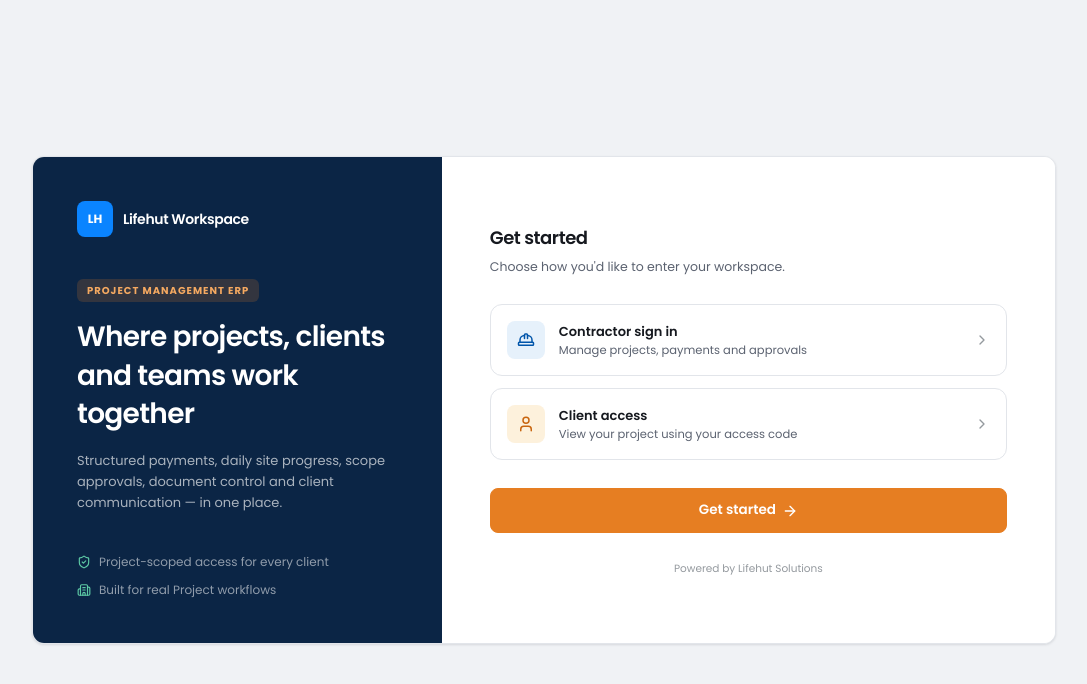
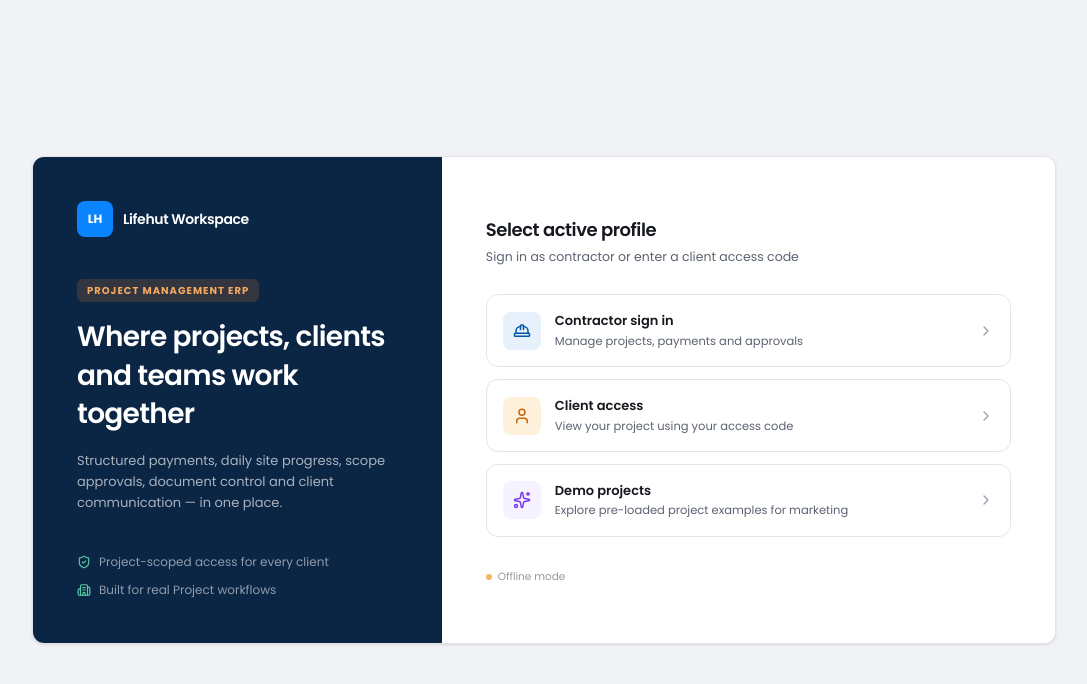
Before and after one commit to lifehutsolutions-web/Main, a React (Vite) app in the folder workspace/: page / in a window 1280 px wide. Shown: the top 684 px of the page, without its empty margins (96-1183 px from the left). Built offline with nearby package versions, Linux system fonts and the light colour scheme; no server answers.

Commit message:
WIP before Codespace rebuild

```diff
--- a/workspace/src/App.tsx
+++ b/workspace/src/App.tsx
@@ -15,7 +15,7 @@ import ContractorPortal from './components/ContractorPortal';
 import ClientPortal from './components/ClientPortal';
 import DbManager from './components/DbManager';
 import ProfileSetupModal from "./components/ProfileSetupModal";
-import { HardHat, User, ArrowRight, Building2, ShieldCheck, ChevronRight, AlertTriangle, ExternalLink } from 'lucide-react';
+import { HardHat, User, ArrowRight, Building2, ShieldCheck, ChevronRight, AlertTriangle, ExternalLink, ShieldAlert, LogOut, Sparkles } from 'lucide-react';
 import {
   auth,
   db as fdb,
@@ -49,10 +49,21 @@ export default function App() {
     setSelectedProjId,
     loginAsContractor,
     loginAsTestContractor,
-    logout,
+    logout: authLogout,
     startDemoMode,
     updateUserProfile
   } = useAuth();
+
+  const logout = async () => {
+    localStorage.removeItem('metrobuild_client_code');
+    setShowAutoFallbackBanner(false);
+    try {
+      await authLogout();
+    } catch (err) {
+      console.error("authLogout failed:", err);
+    }
+    setViewingMode('welcome');
+  };
 
   // DB States
   const [db, setDb] = useState<{
@@ -68,6 +79,7 @@ export default function App() {
   // Active workspace profile
   const [activeRole, setActiveRole] = useState<'Contractor' | 'Client'>('Contractor');
   const [authError, setAuthError] = useState<string | null>(null);
+  const [showAutoFallbackBanner, setShowAutoFallbackBanner] = useState<boolean>(false);
 
   const renderAuthError = () => {
     if (!authError) return null;
@@ -580,13 +592,19 @@ export default function App() {
     }
   };
 
-  // Viewing Modes: welcome | role_select | portal
-  const [viewingMode, setViewingMode] = useState<'welcome' | 'role_select' | 'portal'>('welcome');
+  // Viewing Modes: welcome | portal
+  const [viewingMode, setViewingMode] = useState<'welcome' | 'portal'>('welcome');
 
-  // Trigger role selection navigation
-  const handleGetStarted = () => {
-    setViewingMode('role_select');
-  };
+  // Automatically navigate to portal if signed in, or welcome if signed out
+  useEffect(() => {
+    if (user) {
+      const role = userProfile?.role || 'Contractor';
+      setActiveRole(role);
+      setViewingMode('portal');
+    } else if (!isDemoMode) {
+      setViewingMode('welcome');
+    }
+  }, [user, userProfile, isDemoMode]);
 
   const handleSelectRole = (role: 'Contractor' | 'Client') => {
     setActiveRole(role);
@@ -606,14 +624,14 @@ export default function App() {
     );
   }
 
-  // 1. WELCOME SCREEN
+  // 1. UNIFIED WELCOME & AUTHENTICATION SCREEN
   if (viewingMode === 'welcome') {
     return (
       <div className="min-h-screen flex items-center justify-center p-4 md:p-8 font-sans" style={{ background: 'var(--lh-surface-sunken)' }} id="welcome-container">
         <div className="w-full max-w-5xl grid grid-cols-1 lg:grid-cols-5 rounded-2xl overflow-hidden lh-panel" style={{ boxShadow: 'var(--lh-shadow-sm)' }} id="welcome-attachment-layout">
 
           {/* LEFT: Brand panel */}
-          <div className="lg:col-span-2 p-9 md:p-11 flex flex-col justify-between relative" style={{ background: 'var(--lh-navy)' }}>
+          <div className="lg:col-span-2 p-9 md:p-11 flex flex-col justify-between relative animate-fade-in" style={{ background: 'var(--lh-navy)' }}>
             <div className="flex items-center gap-2.5">
               <div className="w-9 h-9 rounded-lg flex items-center justify-center text-white text-xs font-bold" style={{ background: 'var(--lh-blue)' }}>
                 LH
@@ -645,122 +663,8 @@ export default function App() {
             </div>
           </div>
 
-          {/* RIGHT: Entry panel */}
-          <div className="lg:col-span-3 p-9 md:p-12 flex flex-col justify-center space-y-7" style={{ background: 'var(--lh-surface)' }}>
-            <div className="space-y-1.5">
-              <h2 className="text-lg font-display font-semibold tracking-tight" style={{ color: 'var(--lh-text-primary)' }}>Get started</h2>
-              <p className="text-[12.5px]" style={{ color: 'var(--lh-text-secondary)' }}>
-                Choose how you'd like to enter your workspace.
-              </p>
-            </div>
-
-            {renderAuthError()}
-
-            <div className="space-y-3">
-              <button
-                onClick={async () => {
-                  setAuthError(null);
-                  if (!user) {
-                    try {
-                      await loginAsContractor();
-                    } catch (err: any) {
-                      console.error("Google sign in failed:", err);
-                      setAuthError(err?.message || "Google sign in popup failed to load. Please try our iframe-safe fallback.");
-                    }
-                  } else {
-                    handleSelectRole('Contractor');
-                  }
-                }}
-                className="w-full p-4 text-left rounded-xl transition-all flex items-center gap-3.5 group"
-                style={{ border: '1px solid var(--lh-border)' }}
-                onMouseEnter={(e) => { e.currentTarget.style.borderColor = 'var(--lh-blue)'; }}
-                onMouseLeave={(e) => { e.currentTarget.style.borderColor = 'var(--lh-border)'; }}
-              >
-                <div className="p-2.5 rounded-lg flex-shrink-0" style={{ background: 'var(--lh-info-bg)', color: 'var(--lh-blue-dark)' }}>
-                  <HardHat className="w-4.5 h-4.5" />
-                </div>
-                <div className="flex-1 min-w-0">
-                  <p className="text-[13px] font-semibold" style={{ color: 'var(--lh-text-primary)' }}>Contractor sign in</p>
-                  <p className="text-[11.5px]" style={{ color: 'var(--lh-text-secondary)' }}>Manage projects, payments and approvals</p>
-                </div>
-                <ChevronRight className="w-4 h-4 flex-shrink-0 transition-transform group-hover:translate-x-0.5" style={{ color: 'var(--lh-text-tertiary)' }} />
-              </button>
-
-              <button
-                onClick={() => handleSelectRole('Client')}
-                className="w-full p-4 text-left rounded-xl transition-all flex items-center gap-3.5 group"
-                style={{ border: '1px solid var(--lh-border)' }}
-                onMouseEnter={(e) => { e.currentTarget.style.borderColor = 'var(--lh-amber)'; }}
-                onMouseLeave={(e) => { e.currentTarget.style.borderColor = 'var(--lh-border)'; }}
-              >
-                <div className="p-2.5 rounded-lg flex-shrink-0" style={{ background: 'var(--lh-warning-bg)', color: 'var(--lh-amber-dark)' }}>
-                  <User className="w-4.5 h-4.5" />
-                </div>
-                <div className="flex-1 min-w-0">
-                  <p className="text-[13px] font-semibold" style={{ color: 'var(--lh-text-primary)' }}>Client access</p>
-                  <p className="text-[11.5px]" style={{ color: 'var(--lh-text-secondary)' }}>View your project using your access code</p>
-                </div>
-                <ChevronRight className="w-4 h-4 flex-shrink-0 transition-transform group-hover:translate-x-0.5" style={{ color: 'var(--lh-text-tertiary)' }} />
-              </button>
-            </div>
-
-            <button
-              onClick={handleGetStarted}
-              className="lh-btn lh-btn-accent lh-btn-lg w-full"
-              id="landing-get-started-btn"
-            >
-              <span>Get started</span>
-              <ArrowRight className="w-4 h-4" />
-            </button>
-
-            <p className="text-[10.5px] text-center" style={{ color: 'var(--lh-text-tertiary)' }}>
-              Powered by Lifehut Solutions
-            </p>
-          </div>
-
-        </div>
-      </div>
-    );
-  }
-
-  // 2. ROLE SELECTION INTERFACE
-  if (viewingMode === 'role_select') {
-    return (
-      <div className="min-h-screen flex items-center justify-center p-4 md:p-8 font-sans" style={{ background: 'var(--lh-surface-sunken)' }}>
-        <div className="w-full max-w-4xl lh-panel rounded-2xl overflow-hidden grid grid-cols-1 md:grid-cols-2" style={{ boxShadow: 'var(--lh-shadow-sm)' }}>
-
-          {/* Left Decorative branding section */}
-          <div className="p-9 md:p-11 flex flex-col justify-between relative" style={{ background: 'var(--lh-navy)' }}>
-            <div className="flex items-center gap-2.5">
-              <div className="w-9 h-9 rounded-lg flex items-center justify-center text-white text-xs font-bold" style={{ background: 'var(--lh-blue)' }}>
-                LH
-              </div>
-              <span className="font-display font-semibold tracking-tight text-sm text-white">Lifehut Workspace</span>
-            </div>
-
-            <div className="my-10 space-y-3.5">
-              <span className="inline-block text-[10px] tracking-widest font-bold uppercase px-2.5 py-1 rounded-md" style={{ background: 'rgba(230,126,34,0.18)', color: '#F5A961' }}>
-                Workspace access
-              </span>
-              <h2 className="text-2xl font-display font-semibold tracking-tight text-white leading-snug">
-                Choose your workspace
-              </h2>
-              <p className="text-[12.5px] leading-relaxed max-w-sm" style={{ color: 'rgba(255,255,255,0.6)' }}>
-                Each workspace is scoped to its role. Switch any time from the header once signed in.
-              </p>
-            </div>
-
-            <button
-              onClick={() => setViewingMode('welcome')}
-              className="text-[12px] font-medium self-start flex items-center gap-1.5 transition-colors"
-              style={{ color: 'rgba(255,255,255,0.55)' }}
-            >
-              ← Back to start
-            </button>
-          </div>
-
-          {/* Right Role selector buttons */}
-          <div className="p-9 md:p-11 flex flex-col justify-center space-y-7">
+          {/* RIGHT: Combined profile selector / entry panel */}
+          <div className="lg:col-span-3 p-9 md:p-11 flex flex-col justify-center space-y-7 animate-fade-in" style={{ background: 'var(--lh-surface)' }}>
             <div className="space-y-1">
               <h3 className="text-lg font-display font-semibold tracking-tight" style={{ color: 'var(--lh-text-primary)' }}>Select active profile</h3>
               <p className="text-[12.5px]" style={{ color: 'var(--lh-text-secondary)' }}>Sign in as contractor or enter a client access code</p>
@@ -776,103 +680,110 @@ export default function App() {
                   if (!user) {
                     try {
                       await loginAsContractor();
+                      handleSelectRole('Contractor');
                     } catch (err: any) {
+                      const isAuthIssue = err?.message?.toLowerCase().includes('unauthorized-domain') ||
+                                          err?.code?.toLowerCase().includes('unauthorized-domain') ||
+                                          err?.message?.toLowerCase().includes('popup-closed') ||
+                                          err?.code?.toLowerCase().includes('popup-closed-by-user') ||
+                                          true; // auto fallback to test contractor login in iframe environment
+
+                      if (isAuthIssue) {
+                        console.warn("Expected Google sign in exception (unauthorized domain or popup blocked), executing sandbox/test contractor fallback:", err);
+                        try {
+                          await loginAsTestContractor();
+                          setShowAutoFallbackBanner(true);
+                          setActiveRole('Contractor');
+                          setViewingMode('portal');
+                        } catch (fallbackErr) {
+                          console.error("Sandbox fallback login failed:", fallbackErr);
+                          setAuthError("Fallback login failed. Please try again.");
+                        }
+                      } else {
                         console.error("Google sign in failed:", err);
-                      setAuthError(err?.message || "Google sign in popup failed to load. Please try our iframe-safe fallback.");
+                        setAuthError(err?.message || "Google sign in failed.");
+                      }
                     }
                   } else {
                     handleSelectRole('Contractor');
                   }
                 }}
-                className="w-full p-4 text-left rounded-xl transition-all flex items-start gap-3.5 group"
-                style={{ border: '1px solid var(--lh-border)' }}
+                className="w-full p-4 text-left rounded-xl transition-all flex items-center justify-between gap-3.5 group"
+                style={{ border: '1px solid var(--lh-border)', background: 'var(--lh-surface)' }}
                 onMouseEnter={(e) => { e.currentTarget.style.borderColor = 'var(--lh-blue)'; }}
                 onMouseLeave={(e) => { e.currentTarget.style.borderColor = 'var(--lh-border)'; }}
               >
+                <div className="flex items-center gap-3.5 flex-1">
                   <div className="p-2.5 rounded-lg flex-shrink-0" style={{ background: 'var(--lh-info-bg)', color: 'var(--lh-blue-dark)' }}>
                     <HardHat className="w-4.5 h-4.5" />
                   </div>
                   <div className="space-y-0.5 flex-1">
-                  <div className="flex items-center gap-2">
-                    <span className="font-display font-semibold text-[13px]" style={{ color: 'var(--lh-text-primary)' }}>Contractor workspace</span>
-                    <span className="lh-badge lh-badge-neutral">Sign in</span>
-                  </div>
+                    <span className="font-display font-semibold text-[13px] block" style={{ color: 'var(--lh-text-primary)' }}>Contractor sign in</span>
                     <p className="text-[11.5px] leading-normal" style={{ color: 'var(--lh-text-secondary)' }}>
-                    Register projects, manage milestones, log expenses and track approvals.
+                      Manage projects, payments and approvals
                     </p>
                   </div>
+                </div>
+                <ChevronRight className="w-4 h-4 text-gray-400 group-hover:translate-x-0.5 transition-transform" />
               </button>
 
               <button
                 onClick={() => handleSelectRole('Client')}
-                className="w-full p-4 text-left rounded-xl transition-all flex items-start gap-3.5 group"
-                style={{ border: '1px solid var(--lh-border)' }}
+                className="w-full p-4 text-left rounded-xl transition-all flex items-center justify-between gap-3.5 group"
+                style={{ border: '1px solid var(--lh-border)', background: 'var(--lh-surface)' }}
                 onMouseEnter={(e) => { e.currentTarget.style.borderColor = 'var(--lh-amber)'; }}
                 onMouseLeave={(e) => { e.currentTarget.style.borderColor = 'var(--lh-border)'; }}
               >
+                <div className="flex items-center gap-3.5 flex-1">
                   <div className="p-2.5 rounded-lg flex-shrink-0" style={{ background: 'var(--lh-warning-bg)', color: 'var(--lh-amber-dark)' }}>
                     <User className="w-4.5 h-4.5" />
                   </div>
                   <div className="space-y-0.5 flex-1">
-                  <div className="flex items-center gap-2">
-                    <span className="font-display font-semibold text-[13px]" style={{ color: 'var(--lh-text-primary)' }}>Client access</span>
-                    <span className="lh-badge lh-badge-warning">Access code</span>
-                  </div>
+                    <span className="font-display font-semibold text-[13px] block" style={{ color: 'var(--lh-text-primary)' }}>Client access</span>
                     <p className="text-[11.5px] leading-normal" style={{ color: 'var(--lh-text-secondary)' }}>
-                    View payment milestones, site progress, documents and approve scope changes.
+                      View your project using your access code
                     </p>
                   </div>
+                </div>
+                <ChevronRight className="w-4 h-4 text-gray-400 group-hover:translate-x-0.5 transition-transform" />
               </button>
+
               <button
                 onClick={() => {
+                  setAuthError(null);
                   startDemoMode();
                   setViewingMode('portal');
                 }}
-  className="w-full p-4 text-left rounded-xl transition-all flex items-start gap-3.5 group"
-  style={{ border: '1px solid var(--lh-border)' }}
-  onMouseEnter={(e) => { e.currentTarget.style.borderColor = '#22c55e'; }}
+                className="w-full p-4 text-left rounded-xl transition-all flex items-center justify-between gap-3.5 group"
+                style={{ border: '1px solid var(--lh-border)', background: 'var(--lh-surface)' }}
+                onMouseEnter={(e) => { e.currentTarget.style.borderColor = '#8b5cf6'; }}
                 onMouseLeave={(e) => { e.currentTarget.style.borderColor = 'var(--lh-border)'; }}
               >
-  <div
-    className="p-2.5 rounded-lg flex-shrink-0"
-    style={{ background: '#ecfdf5', color: '#16a34a' }}
-  >
-    🎬
+                <div className="flex items-center gap-3.5 flex-1">
+                  <div className="p-2.5 rounded-lg flex-shrink-0" style={{ background: 'rgba(139, 92, 246, 0.08)', color: '#7c3aed' }}>
+                    <Sparkles className="w-4.5 h-4.5" />
                   </div>
-
                   <div className="space-y-0.5 flex-1">
-    <div className="flex items-center gap-2">
-      <span
-        className="font-display font-semibold text-[13px]"
-        style={{ color: 'var(--lh-text-primary)' }}
-      >
-        Demo workspace
-      </span>
-
-      <span className="lh-badge">Demo</span>
-    </div>
-
-    <p
-      className="text-[11.5px] leading-normal"
-      style={{ color: 'var(--lh-text-secondary)' }}
-    >
-      Explore Lifehut with sample projects. No sign-in required.
+                    <span className="font-display font-semibold text-[13px] block" style={{ color: 'var(--lh-text-primary)' }}>Demo projects</span>
+                    <p className="text-[11.5px] leading-normal" style={{ color: 'var(--lh-text-secondary)' }}>
+                      Explore pre-loaded project examples for marketing
                     </p>
                   </div>
+                </div>
+                <ChevronRight className="w-4 h-4 text-gray-400 group-hover:translate-x-0.5 transition-transform" />
               </button>
 
             </div>
 
             <div className="pt-1 flex items-center gap-1.5 text-[10.5px]" style={{ color: 'var(--lh-text-tertiary)' }}>
-              <span className="w-1.5 h-1.5 rounded-full" style={{ background: user ? '#1D9E75' : '#EF9F27' }} />
-              <span>{user ? 'Connected to cloud workspace' : 'Offline sandbox mode'}</span>
+              <span className="w-1.5 h-1.5 rounded-full animate-pulse" style={{ background: user ? '#1D9E75' : '#EF9F27' }} />
+              <span>{user ? 'Connected to cloud workspace' : 'Offline mode'}</span>
             </div>
           </div>
 
         </div>
       </div>
     );
-
   }
   const saveProfile = async () => {
   if (!user) return;
@@ -928,29 +839,10 @@ export default function App() {
 
           <div className="flex flex-wrap items-center gap-2.5 justify-between md:justify-end">
             <div className="flex items-center gap-1.5 px-2.5 py-1.5 rounded-lg text-[10.5px]" style={{ background: 'var(--lh-surface-muted)', border: '1px solid var(--lh-border)' }} id="cloud-sync-status-indicator">
-              <div className="w-1.5 h-1.5 rounded-full flex-shrink-0" style={{ background: user ? '#1D9E75' : '#EF9F27' }} />
+              <div className="w-1.5 h-1.5 rounded-full flex-shrink-0 animate-pulse" style={{ background: user ? '#1D9E75' : '#EF9F27' }} />
               <span className="font-medium" style={{ color: 'var(--lh-text-secondary)' }}>
                 {user ? `Connected` : 'Offline'}
               </span>
-              {user ? (
-                <button
-                  onClick={logout}
-                  className="ml-1 text-[10.5px] font-semibold underline"
-                  style={{ color: 'var(--lh-blue)' }}
-                  id="btn-cloud-signout"
-                >
-                  Sign out
-                </button>
-              ) : (
-                <button
-                  onClick={loginAsContractor}
-                  className="ml-1 text-[10.5px] font-semibold"
-                  style={{ color: 'var(--lh-blue)' }}
-                  id="btn-cloud-signin"
-                >
-                  Sign in
-                </button>
-              )}
             </div>
 
             <div className="flex items-center gap-0.5 p-0.5 rounded-lg" style={{ background: 'var(--lh-surface-muted)', border: '1px solid var(--lh-border)' }} id="role-toggle-container">
@@ -978,10 +870,13 @@ export default function App() {
             </div>
 
             <button
-              onClick={() => setViewingMode('role_select')}
-              className="hidden md:flex lh-btn lh-btn-secondary lh-btn-sm"
+              onClick={async () => {
+                await logout();
+              }}
+              className="lh-btn lh-btn-secondary lh-btn-sm text-rose-600 hover:text-rose-700 hover:bg-rose-50 border-rose-200 hover:border-rose-300 flex items-center gap-1.5"
             >
-              Exit
+              <LogOut className="w-3.5 h-3.5" />
+              <span>Logout</span>
             </button>
           </div>
 
@@ -990,6 +885,31 @@ export default function App() {
 
       {/* 2. DUAL-ROLE LIVE WORKSPACE APP VIEWPORT */}
       <main className="max-w-7xl mx-auto px-5 py-6">
+
+        {/* Automatic Sandbox Fallback Banner */}
+        {showAutoFallbackBanner && (
+          <div className="mb-5 p-4 rounded-xl text-left bg-amber-50/90 dark:bg-amber-950/20 border border-amber-200 dark:border-amber-900/50 space-y-2 animate-fade-in" style={{ fontSize: '12px' }}>
+            <div className="flex items-start gap-2.5 justify-between">
+              <div className="flex items-start gap-2.5">
+                <ShieldAlert className="w-4.5 h-4.5 text-amber-600 dark:text-amber-400 flex-shrink-0 mt-0.5" />
+                <div className="space-y-1">
+                  <p className="font-semibold text-amber-800 dark:text-amber-300">Google Auth Sandbox Redirect Active</p>
+                  <p className="text-amber-700 dark:text-amber-400 leading-relaxed text-[11.5px]">
+                    Google Sign-In is restricted inside preview iframe sandboxes (due to Firebase's unauthorized-domain policy).
+                    To ensure a seamless developer/preview experience, we have automatically activated the <strong>Iframe-Safe Sandbox Contractor</strong> session.
+                    Your changes will save to the sandbox environment smoothly!
+                  </p>
+                </div>
+              </div>
+              <button
+                onClick={() => setShowAutoFallbackBanner(false)}
+                className="text-amber-600 hover:text-amber-800 dark:text-amber-400 dark:hover:text-amber-300 font-bold px-1.5 py-0.5 rounded text-[11px]"
+              >
+                ✕ Dismiss
+              </button>
+            </div>
+          </div>
+        )}
 
         {/* Sync status banner */}
         <div className="mb-5 p-3.5 rounded-xl flex flex-col md:flex-row md:items-center justify-between gap-2.5 text-[12px]" style={{ background: 'var(--lh-success-bg)', border: '1px solid #9FE1CB' }}>
--- a/workspace/src/components/ContractorPortal.tsx
+++ b/workspace/src/components/ContractorPortal.tsx
@@ -42,7 +42,8 @@ import {
   Bell,
   Settings,
   Download,
-  Upload
+  Upload,
+  LogOut
 } from 'lucide-react';
 
 interface ContractorPortalProps {
@@ -109,7 +110,7 @@ export default function ContractorPortal({
   onSelectProject,
   ownerName
 }: ContractorPortalProps) {
-  const { user, userProfile, permissionGuard } = useAuth();
+  const { user, userProfile, permissionGuard, logout } = useAuth();
   const displayOwnerName = ownerName || userProfile?.ownerName || user?.displayName || user?.email?.split('@')[0] || 'Contractor';
 
   // Navigation State
@@ -1113,6 +1114,17 @@ setIsCompressingPhotos(false);
                 </button>
               );
             })}
+            <button
+              onClick={async () => {
+                if (confirm('Are you sure you want to sign out?')) {
+                  await logout();
+                }
+              }}
+              className="flex-shrink-0 px-3 py-2 rounded-lg text-[11.5px] font-bold flex items-center gap-1.5 bg-rose-50 text-rose-600 border border-rose-200 dark:bg-rose-950/20 dark:border-rose-900 transition-colors"
+            >
+              <LogOut className="w-3.5 h-3.5 text-rose-600" />
+              <span>Sign out</span>
+            </button>
           </div>
 
           {/* Desktop sidebar */}
@@ -1150,6 +1162,20 @@ setIsCompressingPhotos(false);
               >
                 <Plus className="w-4 h-4" />
                 <span>New project</span>
+              </button>
+            </div>
+
+            <div className="pt-2 border-t border-slate-100 dark:border-slate-800">
+              <button
+                onClick={async () => {
+                  if (confirm('Are you sure you want to sign out?')) {
+                    await logout();
+                  }
+                }}
+                className="w-full text-left px-3 py-2 text-[12px] font-bold text-rose-600 hover:bg-rose-50 dark:hover:bg-rose-950/20 rounded-lg transition-colors flex items-center gap-2 animate-fade-in"
+              >
+                <LogOut className="w-4 h-4 text-rose-600" />
+                <span>Logout / Signout</span>
               </button>
             </div>
           </div>
--- a/workspace/src/firebase.ts
+++ b/workspace/src/firebase.ts
@@ -34,6 +34,7 @@ const app = initializeApp(firebaseConfig);
 export const db = getFirestore(app);
 export const auth = getAuth(app);
 export const googleProvider = new GoogleAuthProvider();
+googleProvider.setCustomParameters({ prompt: 'select_account' });
 
 // Standard Operations for Error Guarding
 export enum OperationType {
--- a/workspace/src/lib/supabase.ts
+++ b/workspace/src/lib/supabase.ts
@@ -3,4 +3,6 @@ import { createClient } from '@supabase/supabase-js';
 const supabaseUrl = (import.meta as any).env.VITE_SUPABASE_URL || '';
 const supabaseAnonKey = (import.meta as any).env.VITE_SUPABASE_ANON_KEY || '';
 
-export const supabase = createClient(supabaseUrl, supabaseAnonKey);
+export const supabase = supabaseUrl && supabaseAnonKey
+  ? createClient(supabaseUrl, supabaseAnonKey)
+  : null;
```
Also changed, not shown: workspace/src/components/ClientPortal.tsx (+7 -7 lines), workspace/src/services/storageService.ts (+19 -9 lines). Lines whose indentation alone changed are shown as unchanged.
